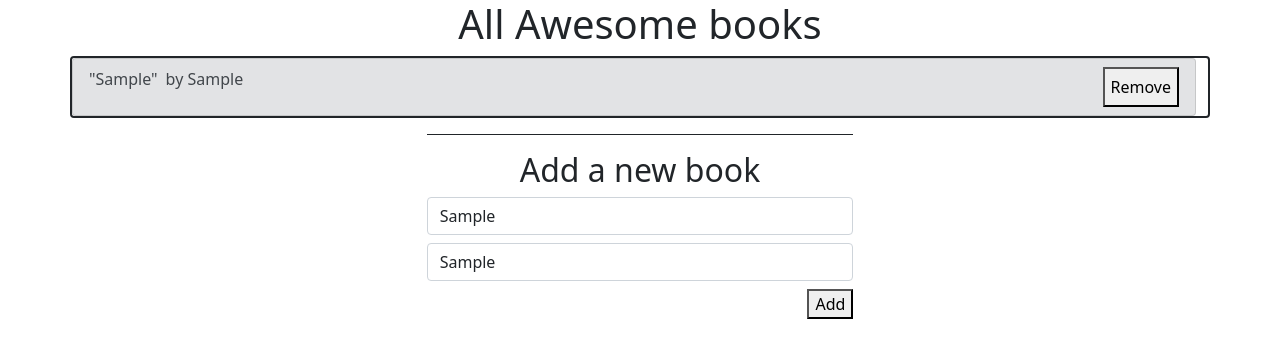
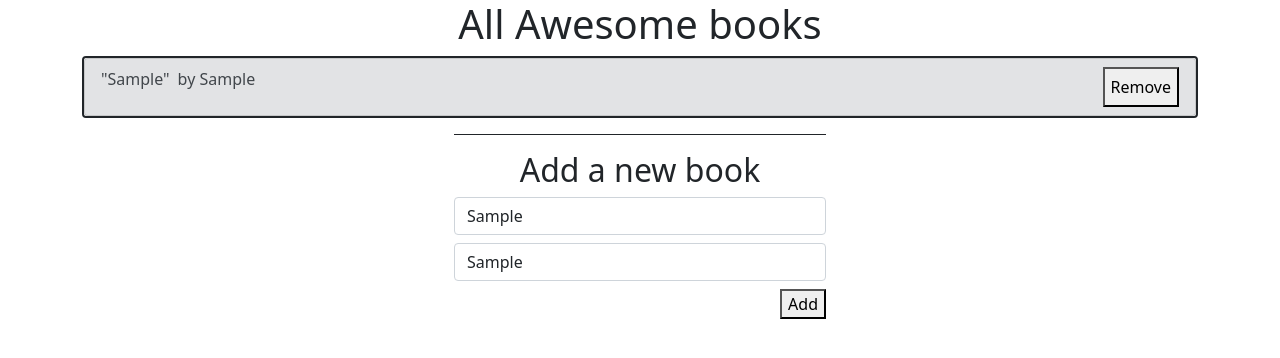
Before and after one commit to damdafayton/awesome-books, a website: page index.html in a window 1280 px wide. Both pictures are taken after typing "Sample", "Sample" into the empty fields and a click on the button "Add". Drawn offline with Linux system fonts and the light colour scheme.

Commit message:
Fix Layout

```diff
--- a/index.html
+++ b/index.html
@@ -1,25 +1,36 @@
 <!DOCTYPE html>
 <html lang="en">
-
-<head>
+  <head>
     <meta charset="UTF-8" />
     <meta http-equiv="X-UA-Compatible" content="IE=edge" />
     <meta name="viewport" content="width=device-width, initial-scale=1.0" />
     <link rel="stylesheet" href="./css/bootstrap.min.css" />
     <script src="./js/script.js" defer></script>
     <title>Document</title>
-</head>
+  </head>
 
-<body>
+  <body class="container">
     <h1 class="text-center">All Awesome books</h1>
-    <ul class="list-group container border border-dark border-2" id="book-list"></ul>
+    <ul class="list list-group" id="book-list"></ul>
     <div class="d-flex col-4 m-auto border-top border-dark my-3"></div>
-    <form action="/" class="form-group d-flex flex-column justify-content-center m-auto col-4 col-md-4">
-        <h2 class="text-center">Add a new book</h2>
-        <input type="text" placeholder="Title" id="title" class="m-auto form-control mb-2" />
-        <input type="text" placeholder="Author" id="author" class="m-auto mb-2 form-control" />
-        <button type="submit" id="addBtn" class="ms-auto">Add</button>
+    <form
+      action="/"
+      class="form-group d-flex flex-column justify-content-center m-auto col-4 col-md-4"
+    >
+      <h2 class="text-center">Add a new book</h2>
+      <input
+        type="text"
+        placeholder="Title"
+        id="title"
+        class="m-auto form-control mb-2"
+      />
+      <input
+        type="text"
+        placeholder="Author"
+        id="author"
+        class="m-auto mb-2 form-control"
+      />
+      <button type="submit" id="addBtn" class="ms-auto">Add</button>
     </form>
-</body>
-
+  </body>
 </html>
--- a/js/script.js
+++ b/js/script.js
@@ -29,16 +29,16 @@ function addBook(e) {
   const ul = document.querySelector('#book-list');
   const li = document.createElement('li');
   li.classList.add('list-group-item', 'd-flex', 'list-group-item-active');
-    if (Book.books.length % 2 == 1) {
-        li.classList.add('list-group-item-secondary')
+  if (Book.books.length % 2 === 1) {
+    li.classList.add('list-group-item-secondary');
   }
 
   const titleElem = document.createElement('p');
-    titleElem.classList.add('title')
-    titleElem.innerText = '"' + title.value + '"';
+  titleElem.classList.add('title');
+  titleElem.innerText = `"${title.value}"`;
   const authorElem = document.createElement('p');
-    authorElem.classList.add('ms-2')
-    authorElem.innerText = ' by ' + author.value;
+  authorElem.classList.add('ms-2');
+  authorElem.innerText = ` by ${author.value}`;
   const button = document.createElement('button');
   button.classList.add('ms-auto');
   button.innerText = 'Remove';
@@ -48,7 +48,22 @@ function addBook(e) {
     title = title.innerText;
     Book.removeBook(title);
     liElem.remove();
+    if (!Book.books.length) {
+      document
+        .querySelector('.list')
+        .classList.remove('border', 'border-dark', 'border-2');
+    }
   });
+
+  if (Book.books.length) {
+    let count = 0;
+    do {
+      document
+        .querySelector('.list')
+        .classList.add('border', 'border-dark', 'border-2');
+      count += 1;
+    } while (count === 1);
+  }
 
   li.appendChild(titleElem);
   li.appendChild(authorElem);
```
Lines whose indentation alone changed are shown as unchanged.
